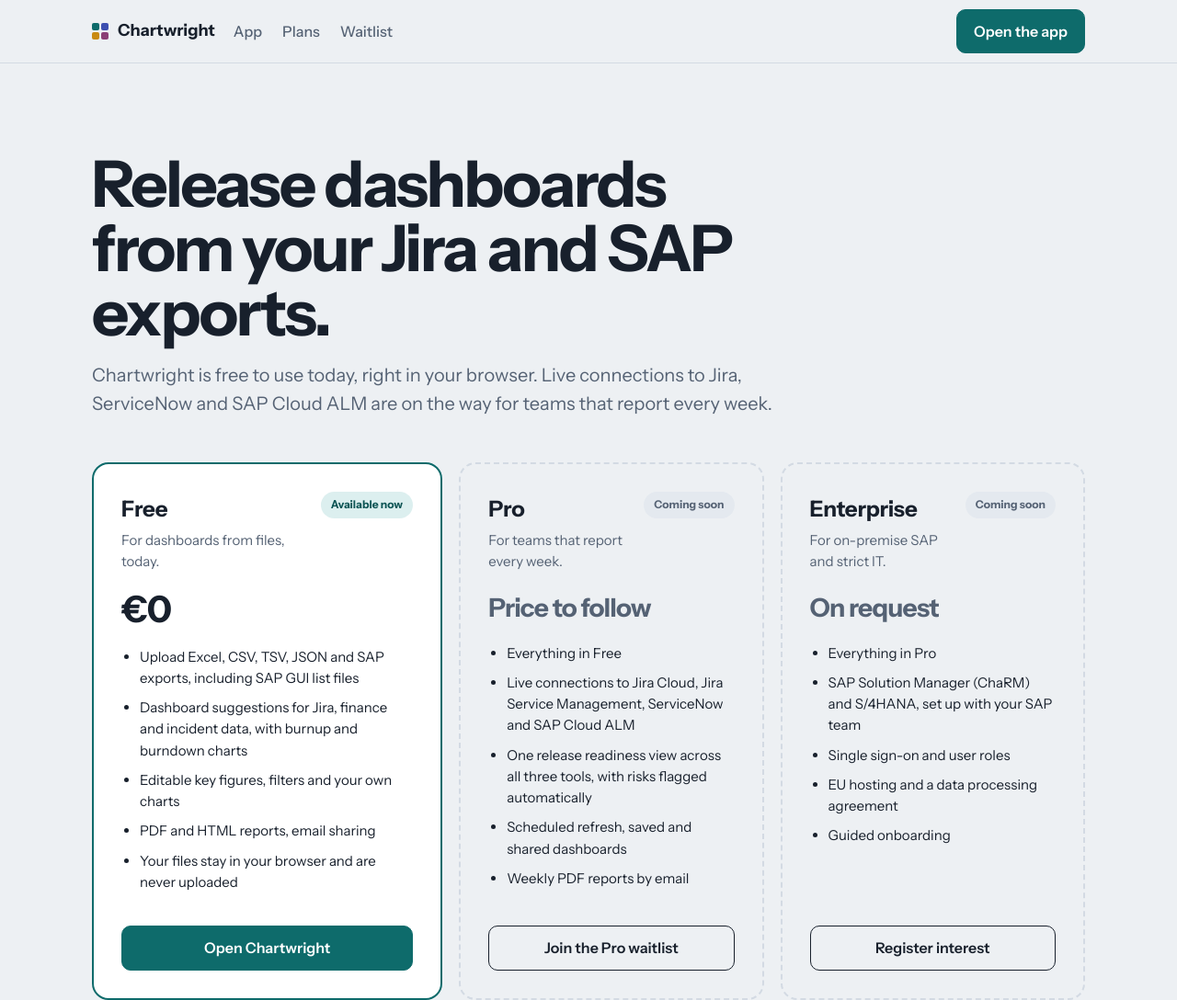
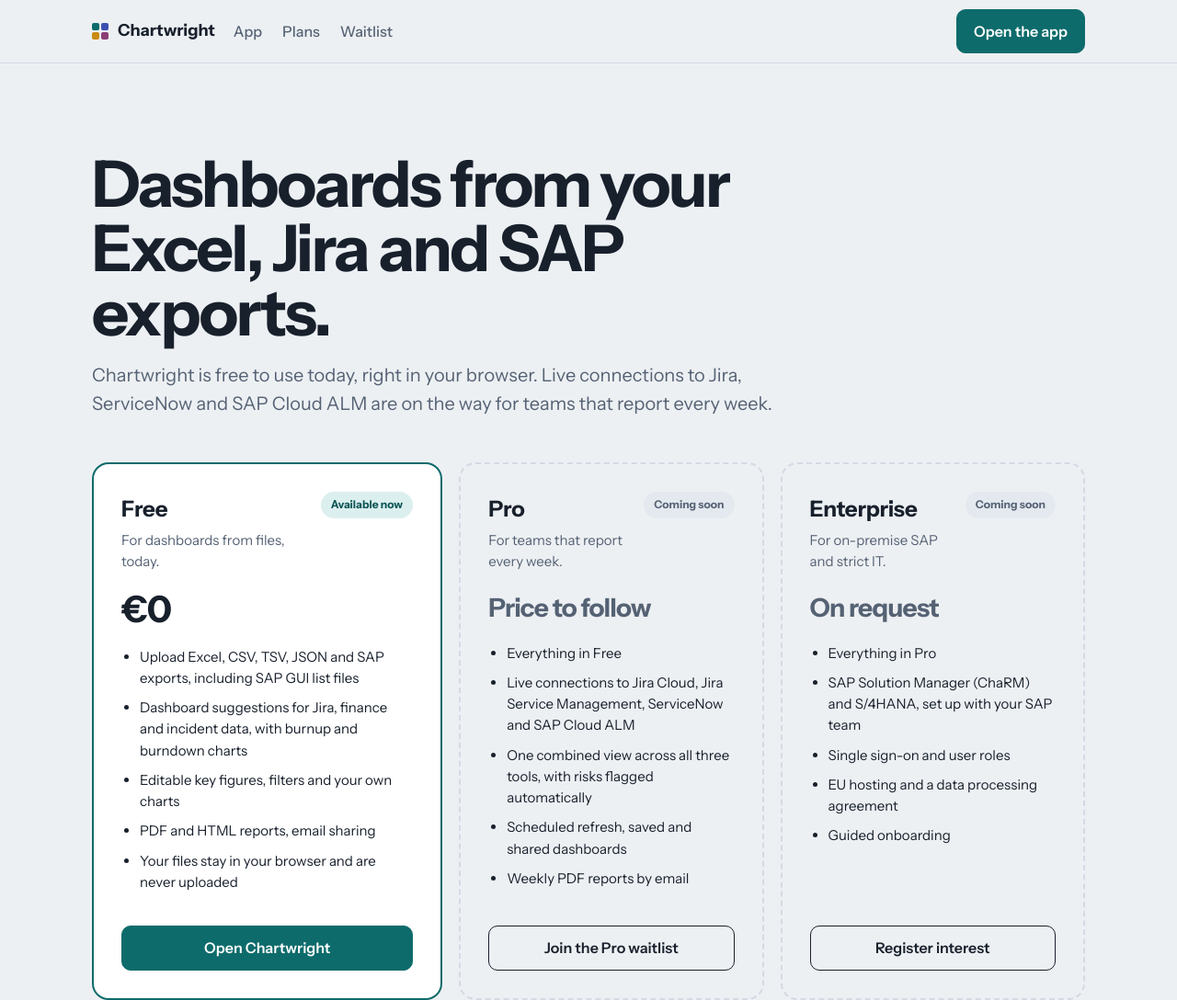
Before and after one commit to Sujguha/Chartwright, a plain HTML site: page index.html in a window 1280 px wide. Shown: the top 1088 px of the page at 92% size. Drawn offline with Linux system fonts and the light colour scheme.

Commit message:
v1.6.1
Headline: "Dashboards from your Excel, Jira and SAP exports." (was "Release dashboards from your Jira and SAP exports.")
Browser tab and search-engine description: now general, mentioning Excel, Jira and SAP exports.
Pro plan: "One combined view across all three tools, with risks flagged automatically" (was "release readiness view").

```diff
--- a/index.html
+++ b/index.html
@@ -3,8 +3,8 @@
 <head>
 <meta charset="utf-8">
 <meta name="viewport" content="width=device-width, initial-scale=1, viewport-fit=cover">
-<meta name="description" content="Chartwright plans: free release and delivery dashboards from Jira, SAP and Excel exports. Live Jira, ServiceNow and SAP Cloud ALM connections coming soon.">
-<title>Chartwright: release dashboards from Jira and SAP exports</title>
+<meta name="description" content="Chartwright: free dashboards from your Excel, Jira and SAP exports, right in your browser. Live Jira, ServiceNow and SAP Cloud ALM connections coming soon.">
+<title>Chartwright: dashboards from your Excel, Jira and SAP exports</title>
 <link rel="preconnect" href="https://fonts.googleapis.com">
 <link rel="preconnect" href="https://fonts.gstatic.com" crossorigin>
 <link href="https://fonts.googleapis.com/css2?family=Instrument+Sans:wght@400;500;600;700&display=swap" rel="stylesheet">
@@ -143,7 +143,7 @@
 
 <main class="wrap">
   <section class="hero">
-    <h1>Release dashboards from your Jira and SAP exports.</h1>
+    <h1>Dashboards from your Excel, Jira and SAP exports.</h1>
     <p>Chartwright is free to use today, right in your browser. Live connections to Jira, ServiceNow and SAP Cloud ALM are on the way for teams that report every week.</p>
   </section>
 
@@ -174,7 +174,7 @@
       <ul>
         <li>Everything in Free</li>
         <li>Live connections to Jira Cloud, Jira Service Management, ServiceNow and SAP Cloud ALM</li>
-        <li>One release readiness view across all three tools, with risks flagged automatically</li>
+        <li>One combined view across all three tools, with risks flagged automatically</li>
         <li>Scheduled refresh, saved and shared dashboards</li>
         <li>Weekly PDF reports by email</li>
       </ul>
```
Also changed, not shown: app.html (+3 -3 lines), CHANGELOG.md, README.md.
